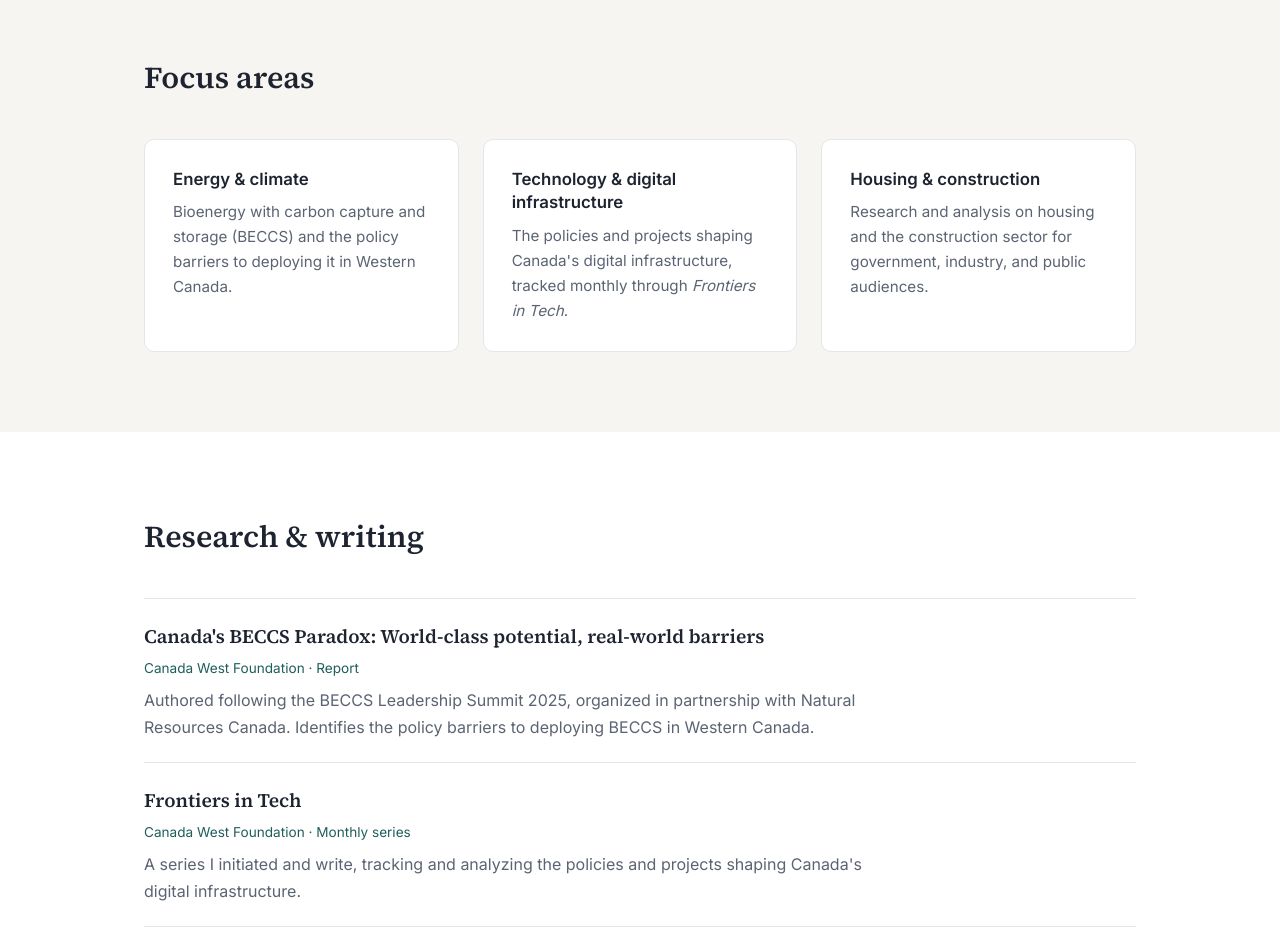
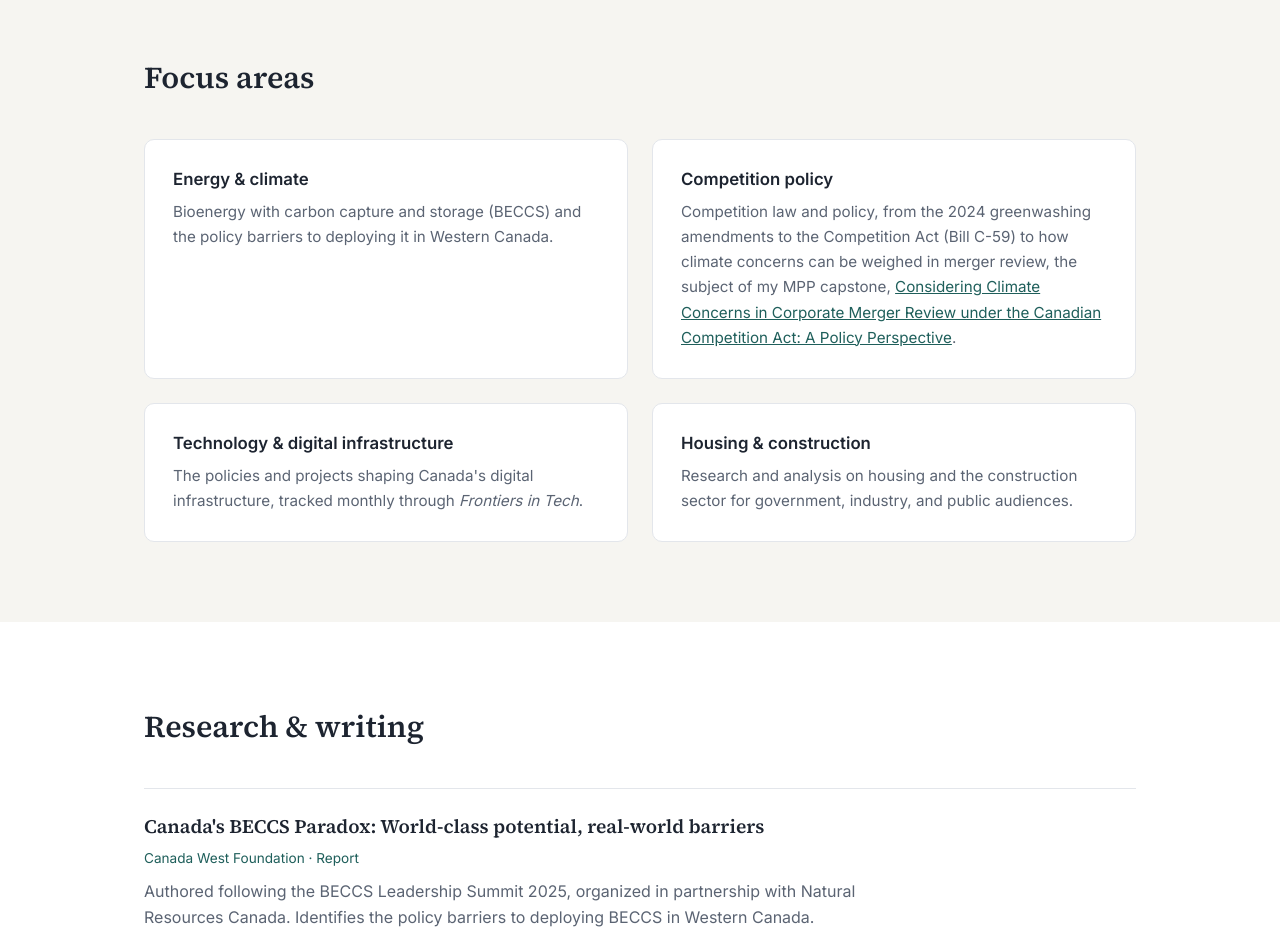
Before and after one commit to Margi-Pandya/margi-pandya.github.io, a plain HTML site: page index.html in a window 1280 px wide. Shown: the part 1080-2019 px from the top of the page. Drawn offline with Linux system fonts and the light colour scheme.

Commit message:
Add competition policy focus area with MPP capstone link
Co-Authored-By: Claude Opus 5.5 <noreply@anthropic.com>
Claude-Session: https://claude.ai/code/session_012bLLRK8u5tT6BPUSZEUem6

```diff
--- a/index.html
+++ b/index.html
@@ -73,10 +73,14 @@
     <section class="section section-alt">
       <div class="container">
         <h2 class="section-title">Focus areas</h2>
-        <div class="cards three">
+        <div class="cards two">
           <div class="card">
             <h3>Energy &amp; climate</h3>
             <p>Bioenergy with carbon capture and storage (BECCS) and the policy barriers to deploying it in Western Canada.</p>
+          </div>
+          <div class="card">
+            <h3>Competition policy</h3>
+            <p>Competition law and policy, from the 2024 greenwashing amendments to the Competition Act (Bill C-59) to how climate concerns can be weighed in merger review, the subject of my MPP capstone, <a href="https://ucalgary.scholaris.ca/entities/publication/16cdcc19-1159-4189-9424-6e19605c0e54" target="_blank" rel="noopener">Considering Climate Concerns in Corporate Merger Review under the Canadian Competition Act: A Policy Perspective</a>.</p>
           </div>
           <div class="card">
             <h3>Technology &amp; digital infrastructure</h3>
```
